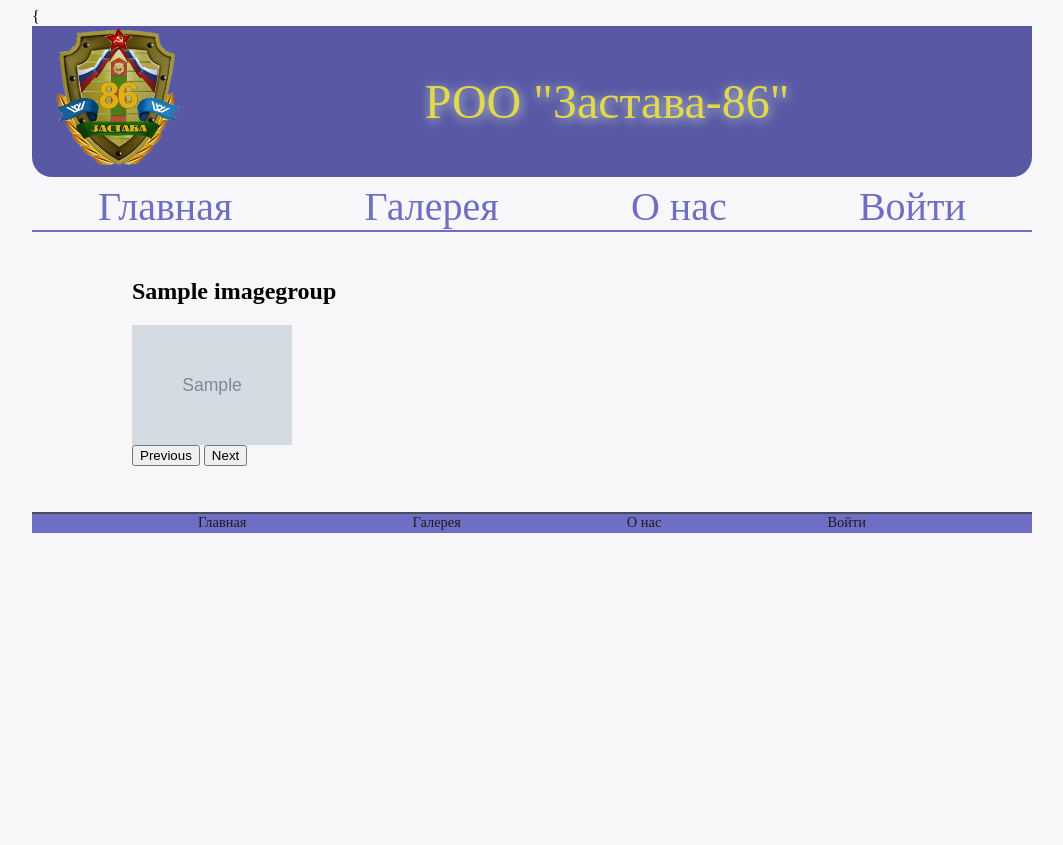
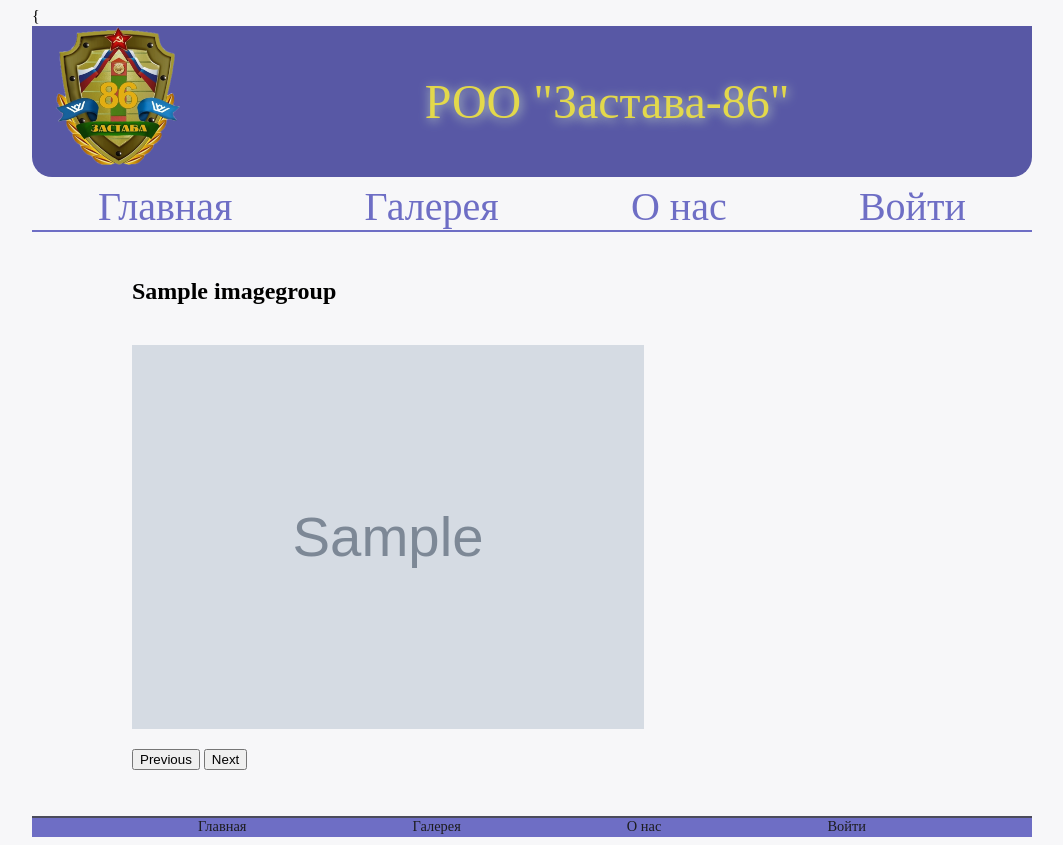
Before and after one commit to StanislavAK86/VPTO, a Django app: page /gallery in a window 1280 px wide. Shown: the whole page, without its empty margins (108-1171 px from the left). Before the commit the page ends 533 px from the top, so only its background shows below. Run offline with Django 4.2, Linux system fonts and the light colour scheme; tables that the repository leaves empty hold one stand-in row (values such as "Sample post"); grey boxes marked "Sample" are stand-in pictures.

Commit message:
Изменен слайдер

```diff
--- a/blog/models.py
+++ b/blog/models.py
@@ -31,29 +31,3 @@
 
     def __str__(self):
         return self.description
-
-
-
-# # создание модели таблицы "media_file" c полями "title", "cover", "img_file", "grup"
-# class media_file(models.Model):
-#     title = models.CharField(max_length=150)
-#     img_file = models.FileField(upload_to='images/')
-#     grup = models.CharField(max_length=200, default='images')
-
-#     def __str__(self):
-#         return self.title
-
-"""
-добавление новостей
-news = news.objects.create(title = 'ПРЕСЕЧЕНА ПОПЫТКА ВВОЗА В РОССИЙСКУЮ ФЕДЕРАЦИЮ НАРКОТИЧЕСКИХ СРЕДСТВ В ОСОБО КРУПНОМ РАЗМЕРЕ', content = 'Сотрудниками Пограничного управления ФСБ России по Республике Северная Осетия-Алания во взаимодействии с Северо-Осетинской таможней Северо-Кавказского таможенного управления ФТС России пресечена попытка ввоза в Российскую Федерацию наркотических средств в особо крупном размере. В пункте пропуска Верхний Ларс в оборудованном тайнике грузового транспортного средства обнаружено 2112 брикетов с наркотическим средством гашиш массой более 200 кг. Проводится проверка, по результатам которой будет принято процессуальное решение.', autor = 'ПС ФСБ', date = '2022-01-01')
- """
-
-"""
-чтение новостей
-news = news.objects.all()
-news = news.objects.get(id = 1)
- """
-"""
-for new in news.objects.all():
-    print(new.content)
-    """
--- a/blog/static/blog/css/gallery_style.css
+++ b/blog/static/blog/css/gallery_style.css
@@ -1,3 +1,5 @@
+
+
 .slider-container {
   display: flex;
   flex-direction: column;
@@ -14,7 +16,7 @@
 
 .slide {
   display: none;
-  width: 50%;
+  width: 100%;
   height: auto;
 }
 
--- a/blog/static/blog/css/style.css
+++ b/blog/static/blog/css/style.css
@@ -3,37 +3,3 @@
 @import "footer.css";
 @import "gallery_style.css";
 @import "game_style.css";
-
-.slider-container {
-    display: flex;
-    flex-direction: column;
-    align-items: center;
-  }
-
-  .slider {
-    position: relative;
-    width: 80%;
-    max-width: 800px;
-    margin: 20px 0;
-    overflow: hidden;
-  }
-
-  .slide {
-    display: none;
-    width: 50%;
-    height: auto;
-  }
-
-  .slide img {
-    width: 50%;
-    height: auto;
-  }
-
-  .caption {
-    position: absolute;
-    bottom: 10px;
-    left: 10px;
-    background: rgba(0, 0, 0, 0.5);
-    color: white;
-    padding: 5px;
-  }
--- a/blog/static/blog/script.js
+++ b/blog/static/blog/script.js
@@ -1,19 +1,24 @@
+
+
+
 document.addEventListener('DOMContentLoaded', function() { // связь с DOM
   const sliders = document.querySelectorAll('.slider'); // выбираем все слайдеры
 
   sliders.forEach(slider => { // для каждого слайдера
-      let currentIndex = 0;
-      const slides = slider.querySelectorAll('.slide');
+      let currentIndex = 0; // текущий слайд по индексу
+      const slides = slider.querySelectorAll('.slide'); // выбираем все слайды
 
       function showSlide(index) { // показать слайд по индексу
           slides.forEach((slide, i) => {
-              slide.style.display = i === index ? 'block' : 'none';
+              slide.style.display = i === index ? 'block' : 'none'; // показать слайд по индексу
           });
       }
 
       function nextSlide() { // следующий слайд по индексу
-          currentIndex = (currentIndex + 1) % slides.length;
-          showSlide(currentIndex);
+          currentIndex = (currentIndex + 1) % slides.length; // индекс следующего слайда
+          showSlide(currentIndex); // показать следующий слайд
+
+
       }
 
       setInterval(nextSlide, 3000); // следующий слайд каждые 3 секунды
--- a/blog/templates/blog/gallery.html
+++ b/blog/templates/blog/gallery.html
@@ -1,17 +1,14 @@
 { {% extends "base.html" %} }
 
-
 {% block content %}
-
-
- <div class="slider-container ">
+ <div class="slider-container">
     {% for group in groups %}
         <div class="slider">
             <h2>{{ group.name }}</h2>
             <div class="slider">
-                <div class="slide img">
+                <div class="slider">
                     {% for image in group.image_set.all %}
-                        <img src="{{ image.image.url }}" alt="{{ image.description }}" height=200px>
+                        <img src="{{ image.image.url }}" alt="{{ image.description }}" class="slide">
                     {% endfor %}
                 </div>
                 <button class="prev-button" onclick="prevImage(this)">Previous</button>
@@ -20,7 +17,4 @@
         </div>
     {% endfor %}
 </div>
-
-
-
 {% endblock %}
--- a/templates/base.html
+++ b/templates/base.html
@@ -2,10 +2,10 @@
 <!DOCTYPE html>
 <html lang="en">
   <head>
-    <meta charset="UTF-8">
-    <meta http-equiv="X-UA-Compatible" content="IE=edge">
-    <meta name="viewport" content="width=zastava-86, initial-scale=1.0">
-    <link  href="{% static "blog\css\style.css" %}" rel="stylesheet">
+    <meta charset="UTF-8" />
+    <meta http-equiv="X-UA-Compatible" content="IE=edge" />
+    <meta name="viewport" content="width=zastava-86, initial-scale=1.0" />
+    <link href="{% static "blog\css\style.css" %}" rel="stylesheet">
     <title>zastava-86</title>
   </head>
   <body>
@@ -13,25 +13,15 @@
       <div class="zas">
         <div class="heider">
           <div class="logo">
-                    <img src="{% static 'blog\img\logo.png' %}" alt="photo">
+            <img src="{% static 'blog\img\logo.png' %}" alt="photo" />
           </div>
           <div class="text_title">
             <p>РОО "Застава-86"</p>
           </div>
         </div>
-            <div class="main">
-                {% include "include/nav.html" %}
-
-            </div>
-            {% block content %}
-
-
-
-
-            {% endblock %}
-            <div class="footer">
-                {% include "include/nav.html" %}
-            </div>
+        <div class="main">{% include "include/nav.html" %}</div>
+        {% block content %} {% endblock %}
+        <div class="footer">{% include "include/nav.html" %}</div>
       </div>
     </main>
 
```
Also changed, not shown: templates/include/nav.html (+4 -8 lines), templates/news.html (+5 -18 lines). Lines whose indentation alone changed are shown as unchanged.
